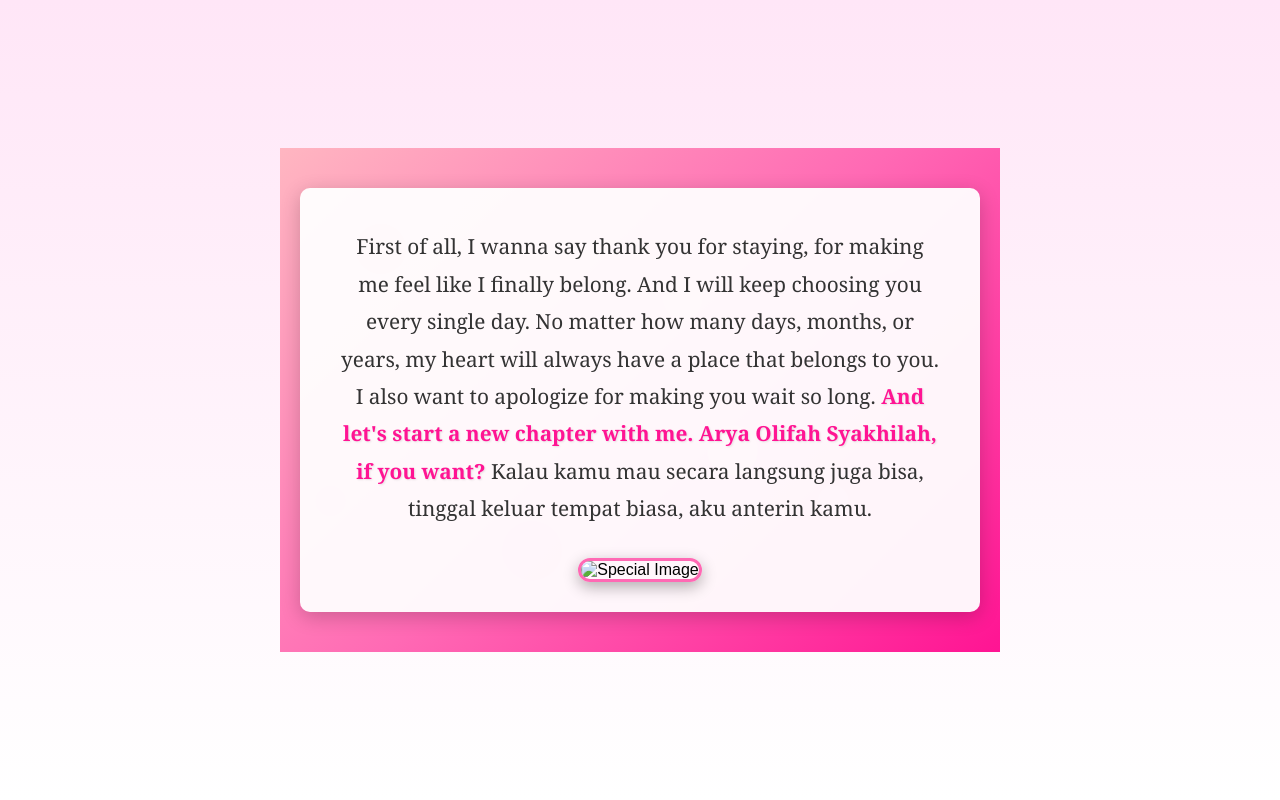
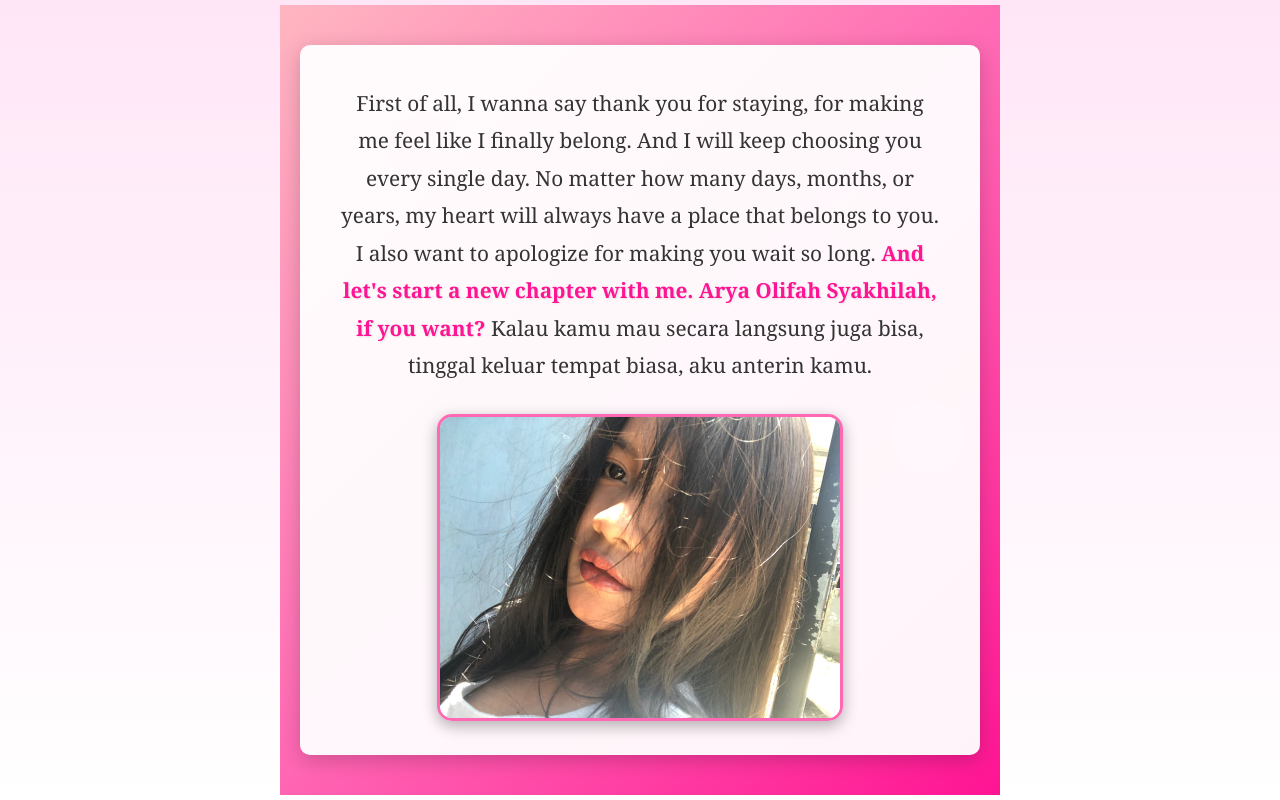
Before and after one commit to mrclllooo/proposal, a plain HTML site: page index.html in a window 1280 px wide. Both pictures are taken after a click on the button "Click to Continue". Drawn offline with Linux system fonts and the light colour scheme.

Commit message:
Fix image source in index.html
Updated image source to a valid GitHub URL.

```diff
--- a/index.html
+++ b/index.html
@@ -26,7 +26,7 @@
             </p>
 
             <!-- Gambar FIX dan kompatibel GitHub -->
-            <img src="images/foto.png.jpg" alt="Special Image" class="special-image">
+            <img src="https://github.com/mrclllooo/proposal/blob/0f64c80f6692c4673865c909c8b1efc8caf18dd5/foto.png.jpg" alt="Special Image" class="special-image">
         </div>
     </div>
 
```
